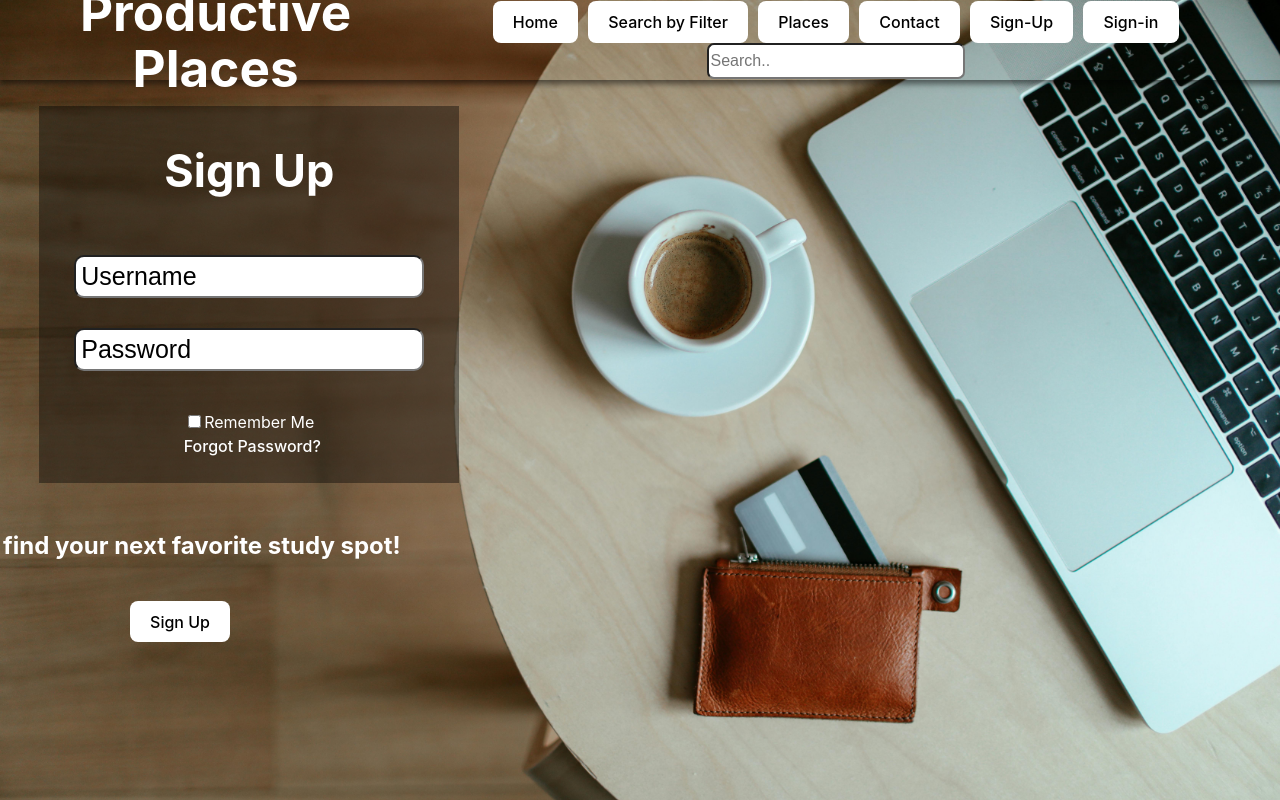
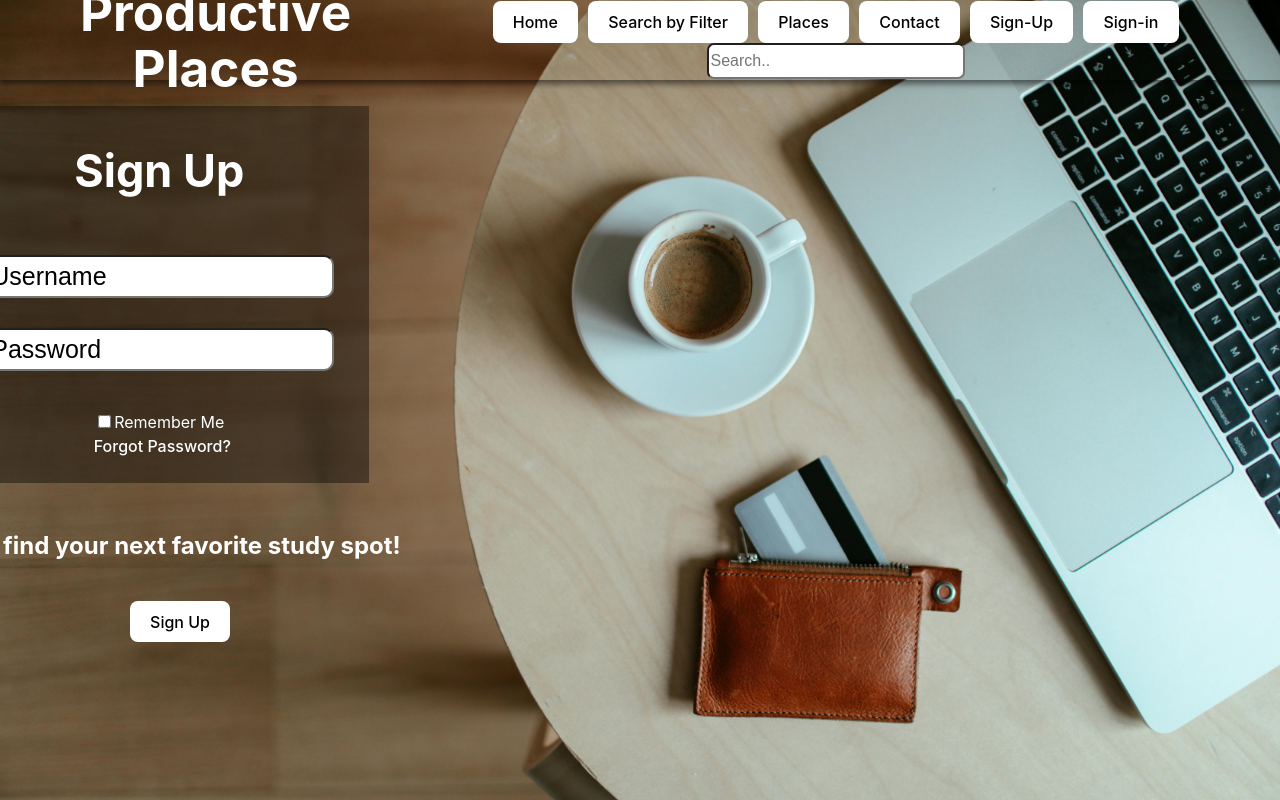
Before and after one commit to Christian-Mirt/S25-Gold, a React (Vite) app in the folder productive-places/: page /signup in a window 1280 px wide. Built offline with nearby package versions, Linux system fonts and the light colour scheme.

Commit message:
slight stylistic changes

```diff
--- a/productive-places/src/features/HomePage/HomePage.css
+++ b/productive-places/src/features/HomePage/HomePage.css
@@ -1,6 +1,7 @@
 .caption{
   color: white;
   transform: translate(-460px, -70px);
+  font-size: 25px;
 }
 
 .material-symbols-outlined {
--- a/productive-places/src/features/SignUp/SignUp.css
+++ b/productive-places/src/features/SignUp/SignUp.css
@@ -20,7 +20,7 @@
   .loginInfo{
     width: 420px;
     background-color:rgba(0,0,0,0.4);
-    transform: translate(-370px, -30px);
+    transform: translate(-460px, -30px);
   }
 
   .signHeader{
```
